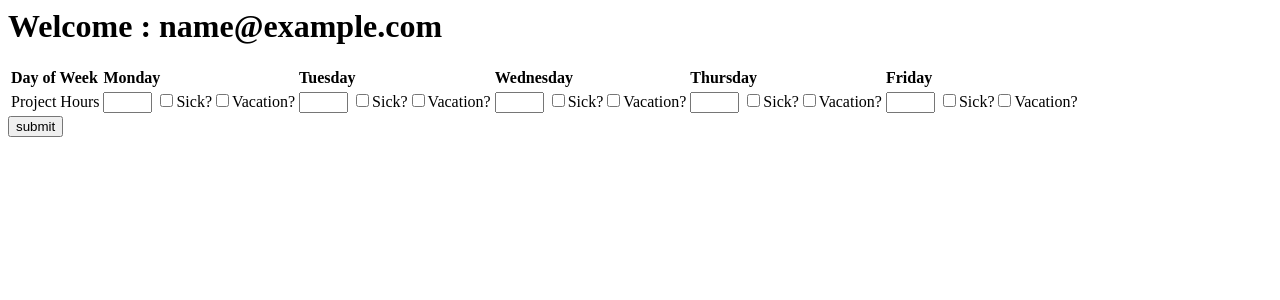
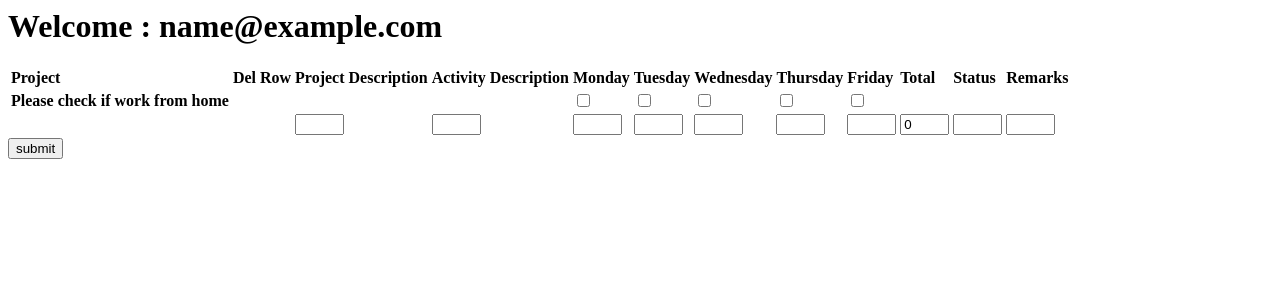
Before and after one commit to bcsrn/timesheet, a PHP site: page /time-entry.php in a window 1280 px wide. Shown: the top 300 px of the page. Run offline with PHP 8.4, Linux system fonts and the light colour scheme; the visitor is signed in with stand-in values (Sample User, id 1); data that the repository does not hold is empty.

Commit message:
time entry front page addition and time entry table creation

```diff
--- a/index.php
+++ b/index.php
@@ -30,7 +30,7 @@ if( isset($_SESSION['user_id']) ){
 <body>
 
 	<div class="header">
-		<a href="/">Rental Marketplace</a>
+		<a href="/">Timesheet</a>
 	</div>
 
 	<?php if( !empty($user) ): ?>
--- a/time-entry.php
+++ b/time-entry.php
@@ -9,20 +9,43 @@ session_start();
     <form action="" method="POST">
         <table>
             <tr>
-                <td><b>Day of Week</b></td>
+                <td><b>Project</b></td>
+                <td><b>Del Row</b></td>
+                <td><b>Project Description</b></td>
+                <td><b>Activity Description</b></td>
                 <td><b>Monday</b></td>
                 <td><b>Tuesday</b></td>
                 <td><b>Wednesday</b></td>
                 <td><b>Thursday</b></td>
                 <td><b>Friday</b></td>
+                <td><b>Total</b></td>
+                <td><b>Status</b></td>
+                <td><b>Remarks</b></td>
             </tr>
             <tr>
-                <td>Project Hours</td>
-                <td><input type="text" name="Monday" size="3" maxlength="4" value="" onkeypress="return inputLimiter(event,'Numbers')"> <input type="checkbox" tabindex="-1" name="Stime1">Sick?<input type="checkbox" tabindex="-1" name="Vac1">Vacation?</td>
-                <td><input type="text" name="Tuesday" size="3" maxlength="4" value="" onkeypress="return inputLimiter(event,'Numbers')"> <input type="checkbox" tabindex="-1" name="Stime2">Sick?<input type="checkbox" tabindex="-1" name="Vac2">Vacation?</td>
-                <td><input type="text" name="Wednesday" size="3" maxlength="4" value="" onkeypress="return inputLimiter(event,'Numbers')"> <input type="checkbox" tabindex="-1" name="Stime2">Sick?<input type="checkbox" tabindex="-1" name="Vac2">Vacation?</td>
-                <td><input type="text" name="Thursday" size="3" maxlength="4" value="" onkeypress="return inputLimiter(event,'Numbers')"> <input type="checkbox" tabindex="-1" name="Stime2">Sick?<input type="checkbox" tabindex="-1" name="Vac2">Vacation?</td>
-                <td><input type="text" name="Friday" size="3" maxlength="4" value="" onkeypress="return inputLimiter(event,'Numbers')"> <input type="checkbox" tabindex="-1" name="Stime2">Sick?<input type="checkbox" tabindex="-1" name="Vac2">Vacation?</td>
+                <td><b>Please check if work from home</b></td>
+                <td></td>
+                <td></td>
+                <td></td>
+                <td><input type="checkbox" tabindex="-1" name="VacMon"></td>
+                <td><input type="checkbox" tabindex="-1" name="VacTue"></td>
+                <td><input type="checkbox" tabindex="-1" name="VacWed"></td>
+                <td><input type="checkbox" tabindex="-1" name="VacThur"></td>
+                <td><input type="checkbox" tabindex="-1" name="VacFri"></td>
+            </tr>
+            <tr>
+                <td> </td>
+                <td> </td>
+                <td><input type="text" name="Project" size="3" maxlength="4" value=""> </td>
+                <td><input type="text" name="Activity" size="3" maxlength="4" value="" > </td>
+                <td><input type="text" name="Monday" size="3" maxlength="4" value=<?=$_POST["Monday"]?> > </td>
+                <td><input type="text" name="Tuesday" size="3" maxlength="4" value=<?=$_POST["Tuesday"]?> > </td>
+                <td><input type="text" name="Wednesday" size="3" maxlength="4" value=<?=$_POST["Wednesday"]?>> </td>
+                <td><input type="text" name="Thursday" size="3" maxlength="4" value=<?=$_POST["Thursday"]?> > </td>
+                <td><input type="text" name="Friday" size="3" maxlength="4" value=<?=$_POST["Friday"]?> ></td>
+                <td><input type="text" name="Total" size="3" maxlength="4" value=<?= $_POST["Monday"] + $_POST["Tuesday"]+ $_POST["Wednesday"]+ $_POST["Friday"]+ $_POST["Thursday"] ?> ></td>
+                <td><input type="text" name="Status" size="3" maxlength="4" value="" ></td>
+                <td><input type="text" name="Remarks" size="3" maxlength="4" value="" ></td>
 
             </tr>
         </table>
```
Also changed, not shown: create_timesheet_table.sql (added, +15 -0 lines), README.md.
